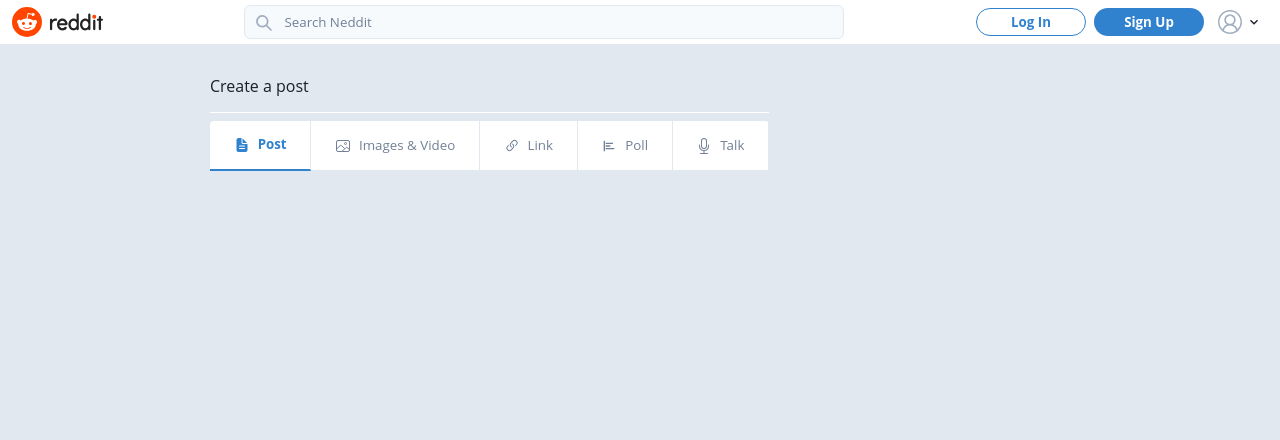
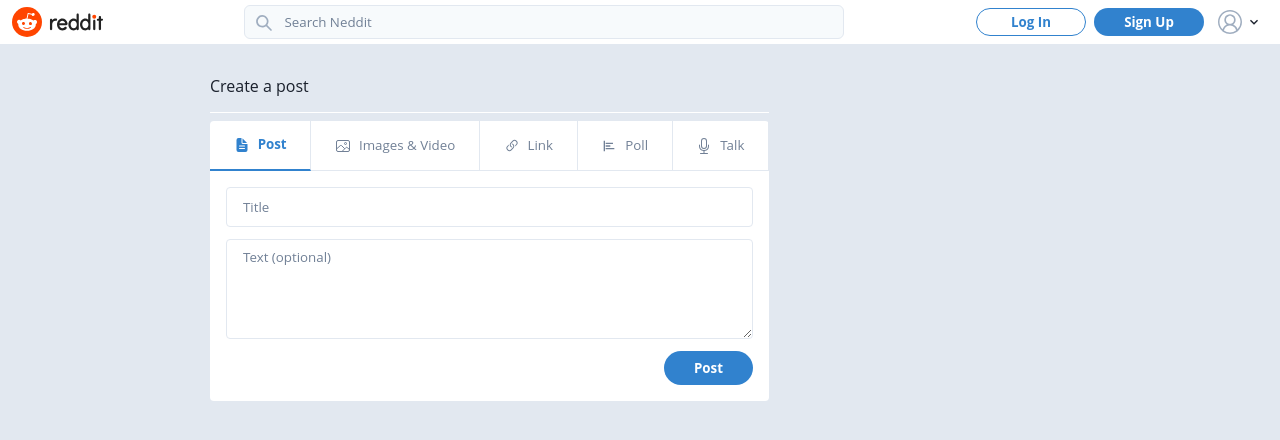
Before and after one commit to oguzthmc/neddit, a Next.js app: page /r/1/submit in a window 1280 px wide. Shown: the top 440 px of the page. Built offline with nearby package versions, Linux system fonts and the light colour scheme; no server answers.

Commit message:
NewPostForm - TextInputs for Post

```diff
--- a/src/components/Posts/NewPostForm.tsx
+++ b/src/components/Posts/NewPostForm.tsx
@@ -3,13 +3,14 @@
 import { BiPoll } from 'react-icons/bi';
 import { BsLink45Deg, BsMic } from 'react-icons/bs';
 import { IoDocumentText, IoImageOutline } from 'react-icons/io5';
+import TextInputs from './PostForm/TextInputs';
 import TabItem from './TabItem';
 
 type NewPostFormProps = {
 
 };
 
-const formTabs = [
+const formTabs: TabItem[] = [
   {
     title: 'Post',
     icon: IoDocumentText,
@@ -39,6 +40,24 @@
 
 const NewPostForm: React.FC<NewPostFormProps> = () => {
   const [selectedTab, setSelectedTab] = useState(formTabs[0].title);
+  const [textInputs, setTextInputs] = useState({
+    title: '',
+    body: '',
+  });
+  const [selectedFile, setSelectedFile] = useState<string>();
+  const [loading, setLoading] = useState(false);
+
+  const handleCreatePost = async () => { };
+
+  const onSelectImage = () => { };
+
+  const onTextChange = (
+    event: React.ChangeEvent<HTMLInputElement | HTMLTextAreaElement>
+  ) => {
+    const { target: { name, value } } = event;
+
+    setTextInputs((prev) => ({ ...prev, [name]: value }));
+  };
 
   return (
     <Flex direction='column' bg='white' borderRadius={4} mt={2}>
@@ -52,6 +71,14 @@
           />
         ))}
       </Flex>
+      <Flex p={4}>
+        {selectedTab === 'Post' && <TextInputs
+          textInputs={textInputs}
+          handleCreatePost={handleCreatePost}
+          onChange={onTextChange}
+          loading={loading}
+        />}
+      </Flex>
     </Flex>
   );
 };
--- /dev/null
+++ b/src/components/Posts/PostForm/TextInputs.tsx
@@ -0,0 +1,69 @@
+import { Button, Flex, Input, Stack, Textarea } from '@chakra-ui/react';
+import React from 'react';
+
+type TextInputsProps = {
+  textInputs: {
+    title: string;
+    body: string;
+  };
+  onChange: (
+    event: React.ChangeEvent<HTMLInputElement | HTMLTextAreaElement>
+  ) => void;
+  handleCreatePost: () => void;
+  loading: boolean;
+};
+
+const TextInputs: React.FC<TextInputsProps> = ({
+  textInputs,
+  onChange,
+  handleCreatePost,
+  loading,
+}) => {
+  return (
+    <Stack spacing={3} width='100%'>
+      <Input
+        name='title'
+        value={textInputs.title}
+        onChange={onChange}
+        fontSize='10pt'
+        borderRadius={4}
+        placeholder='Title'
+        _placeholder={{ color: 'gray.500' }}
+        _focus={{
+          outline: 'none',
+          bg: 'white',
+          border: '1px solid',
+          borderColor: 'black',
+        }}
+      />
+      <Textarea
+        name='body'
+        value={textInputs.body}
+        onChange={onChange}
+        fontSize='10pt'
+        borderRadius={4}
+        height='100px'
+        placeholder='Text (optional)'
+        _placeholder={{ color: 'gray.500' }}
+        _focus={{
+          outline: 'none',
+          bg: 'white',
+          border: '1px solid',
+          borderColor: 'black',
+        }}
+      />
+      <Flex justify='flex-end'>
+        <Button
+          height='34px'
+          padding='0px 30px'
+          disabled={!textInputs.title}
+          isLoading={loading}
+          onClick={handleCreatePost}
+        >
+          Post
+        </Button>
+      </Flex>
+    </Stack>
+  );
+};
+export default TextInputs;
```
